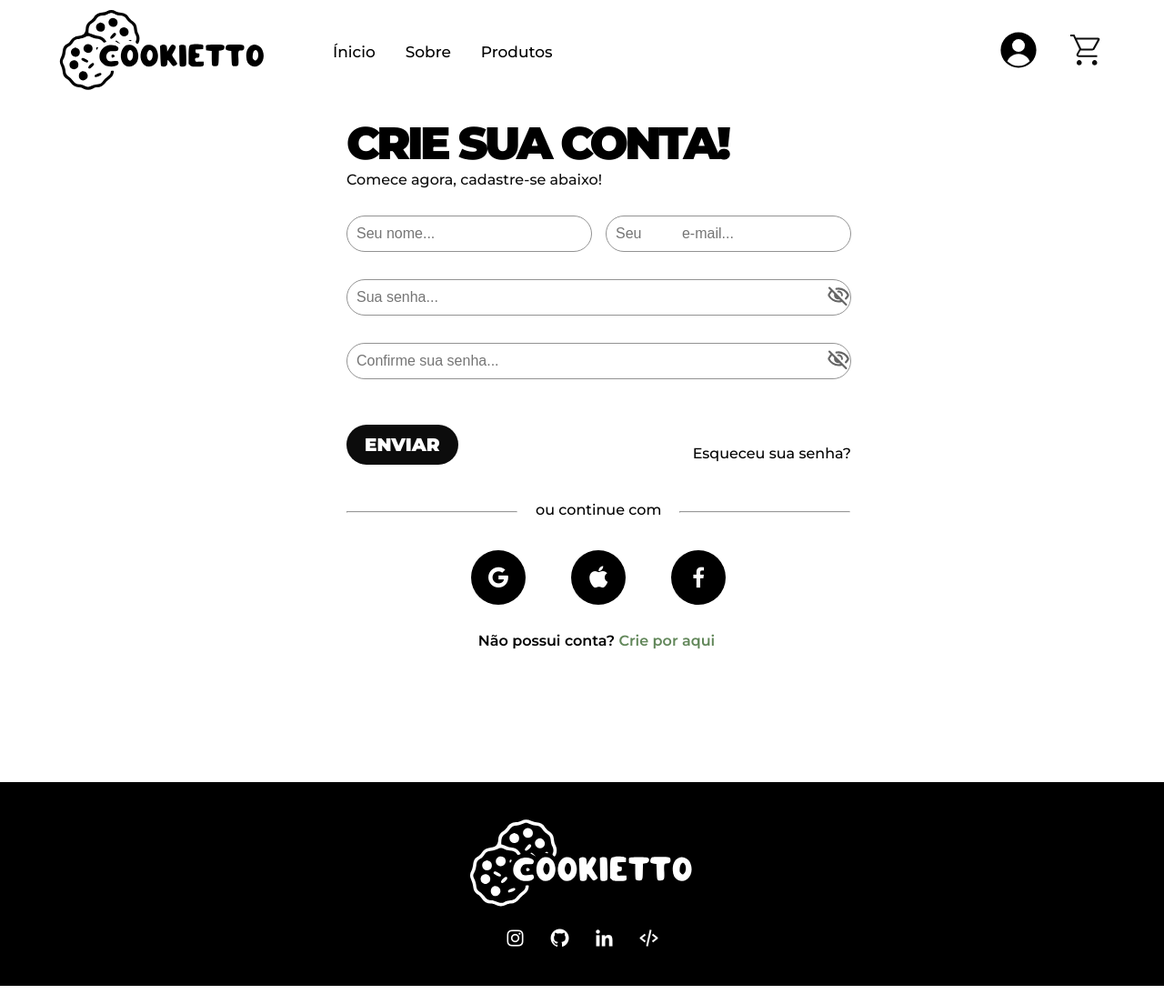
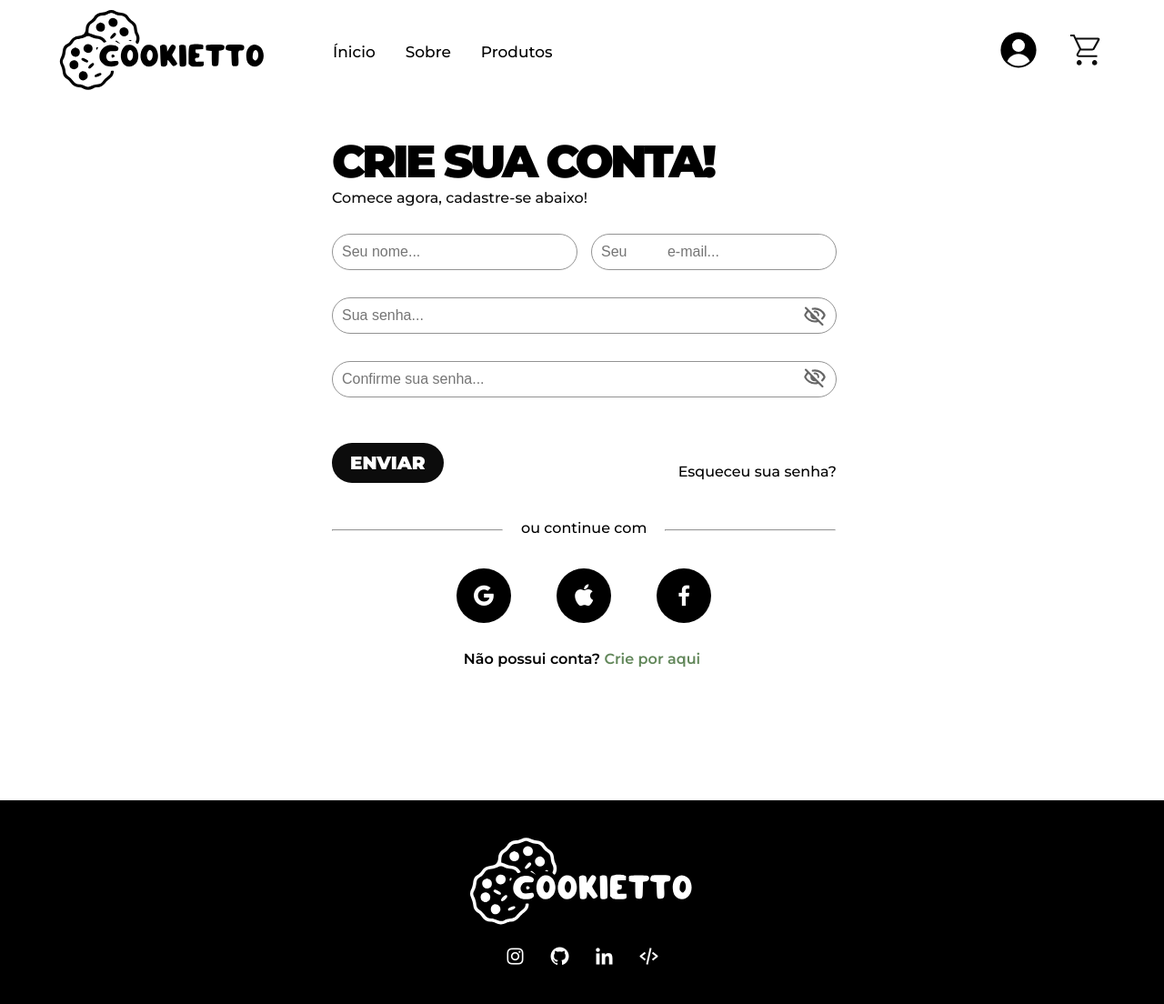
Before and after one commit to LU1DY/Cookietto, a Flask app: page /cadastrar in a window 1280 px wide. Shown: the whole page at 91% size. Run offline with Flask 3, Linux system fonts and the light colour scheme.

Commit message:
ajuste na pagina de cadastro

```diff
--- a/app/routes.py
+++ b/app/routes.py
@@ -16,6 +16,6 @@
 
 @app.route('/cadastrar')
 def cadastrar():
-    verSenhaCadastrar = {'js': 'versenhaCadastrar.js'}
+    verSenhaCadastrar = {'js': 'verSenhaCadastrar.js'}
     validarSenhaCadastrar = {'js': 'validarSenhaCadastrar.js'}
     return render_template('cadastrar.html', validarSenhaCadastrar=validarSenhaCadastrar, verSenhaCadastrar=verSenhaCadastrar)
--- a/app/static/css/styles.css
+++ b/app/static/css/styles.css
@@ -1022,6 +1022,8 @@
 }
 
 #cadastrar {
+  margin: 2rem 0;
+  width: 100%;
   & .col1 {
     width: 55rem;
     align-items: baseline;
@@ -1058,6 +1060,8 @@
         margin-bottom: 3rem;
         outline: none;
         color: #0c0c0c;
+        display: flex;
+        align-items: center;
         justify-content: space-between;
         position: relative;
         transition: 200ms ease;
@@ -1083,6 +1087,9 @@
           background-color: transparent;
         }
         & #togglePassword {
+          display: flex;
+          align-items: center;
+          justify-content: center;
           margin-right: 1rem;
           & svg {
             cursor: pointer;
@@ -1163,7 +1170,6 @@
       }
       & ul {
         list-style: none;
-        display: flex;
         column-gap: 5rem;
         & li {
           background-color: #000;
--- a/app/templates/base.html
+++ b/app/templates/base.html
@@ -21,7 +21,7 @@
     {%block head%} {%endblock%}
   </head>
   <body>
-    {%include 'navbar.html'%} {%block body%} {%endblock%} {%include
-    'footer.html'%}
+      {%include 'navbar.html'%} <main> {%block body%} {%endblock%} </main>{%include
+      'footer.html'%}
   </body>
 </html>
--- a/app/templates/cadastrar.html
+++ b/app/templates/cadastrar.html
@@ -1,5 +1,4 @@
-{% extends 'base.html' %}{%block body%} {%include 'navbar.html'%}
-
+{% extends 'base.html' %} {%block body%}
 <section id="cadastrar" class="center container-body">
   <div class="col1 flex column justify-center">
     <div class="header flex column justify-center">
@@ -7,10 +6,10 @@
       <p>Comece agora, cadastre-se abaixo!</p>
     </div>
     <form method="POST" action="">
-      <div class="row flex align-center">
+      <div class="row flex center">
         <div class="divInput flex align-center">
           <input type="text" id="username" placeholder="Seu nome..." />
-          <div class="errorJS center"></div>
+          <div class="errorJS"></div>
         </div>
         <div class="divInput flex align-center">
           <input
@@ -19,14 +18,14 @@
             placeholder="Seu
           e-mail..."
           />
-          <div class="errorJS center"></div>
+          <div class="errorJS"></div>
         </div>
       </div>
-      <div class="divInput flex align-center">
+      <div class="divInput">
         <input type="password" id="password" placeholder="Sua senha..." />
-        <div class="errorJS center"></div>
+        <div class="errorJS"></div>
 
-        <div id="togglePassword ">
+        <div id="togglePassword">
           <svg
             xmlns="http://www.w3.org/2000/svg"
             height="26px"
@@ -54,15 +53,15 @@
           </svg>
         </div>
       </div>
-      <div class="divInput flex align-center">
+      <div class="divInput">
         <input
           type="password"
           id="confirmPassword"
           placeholder="Confirme sua senha..."
         />
-        <div class="errorJS center"></div>
+        <div class="errorJS"></div>
 
-        <div id="togglePasswordConfirm center">
+        <div id="togglePasswordConfirm">
           <svg
             xmlns="http://www.w3.org/2000/svg"
             height="26px"
```
